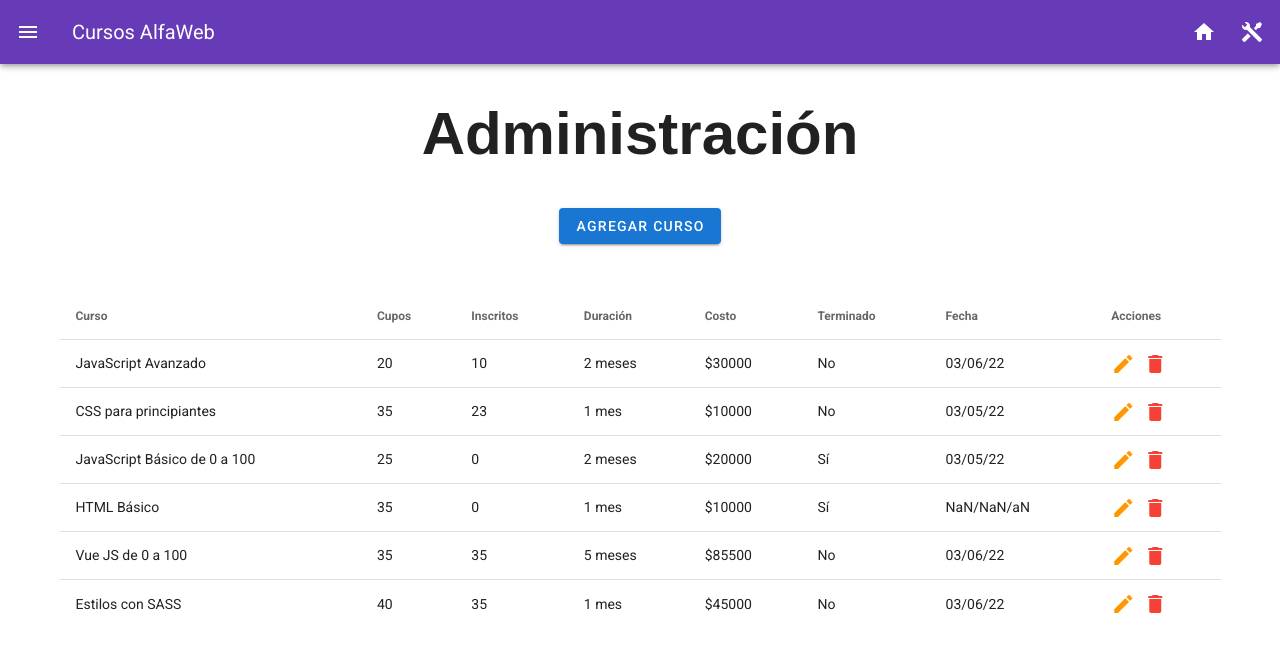
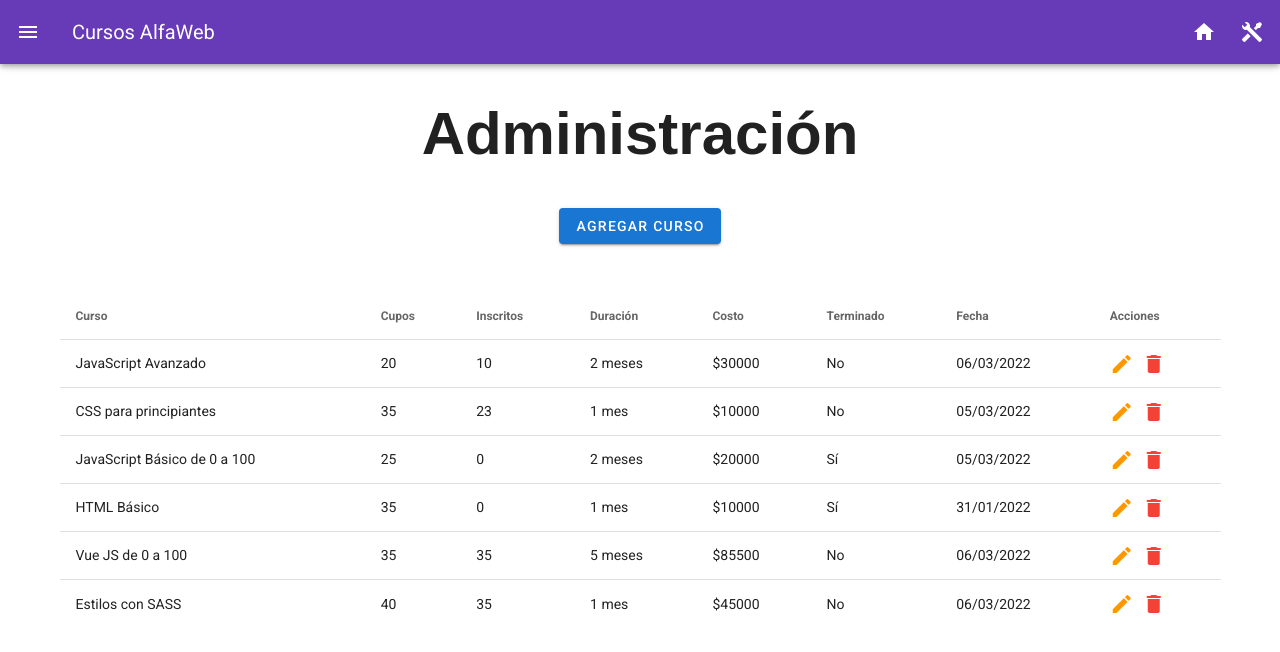
Before and after one commit to laurabarahona/practica_m7, a Vue app: page /administracion in a window 1280 px wide. Shown: the top 652 px of the page. Built offline with nearby package versions, Linux system fonts and the light colour scheme.

Commit message:
avance jueves modal

```diff
--- a/package.json
+++ b/package.json
@@ -9,6 +9,7 @@
   },
   "dependencies": {
     "core-js": "^3.8.3",
+    "moment": "^2.30.1",
     "vue": "^2.6.14",
     "vue-router": "^3.5.1",
     "vuetify": "^2.6.0",
--- a/src/store/index.js
+++ b/src/store/index.js
@@ -1,5 +1,6 @@
 import Vue from 'vue'
 import Vuex from 'vuex'
+import moment from 'moment'  // Importa moment.js para el formateo de fechas
 
 Vue.use(Vuex)
 
@@ -45,7 +46,15 @@ export default new Vuex.Store({
     agregarCurso({ commit, state }, nuevoCurso) {
       // Generar un nuevo id basado en el número de cursos existentes
       const newId = state.cursos.length ? state.cursos[state.cursos.length - 1].id + 1 : 1;
-      const cursoConId = { ...nuevoCurso, id: newId };  // Asigna el nuevo id
+
+      // Formatear la fecha de registro usando moment.js
+      const cursoConId = {
+        ...nuevoCurso,
+        id: newId,
+        fecha_registro: moment(nuevoCurso.fecha_registro, 'DD/MM/YYYY').format('DD/MM/YYYY')  // Asegurarse de que la fecha esté en formato 'DD/MM/YYYY'
+      };
+
+      // Commit de la mutación para agregar el curso
       commit('ADD_CURSO', cursoConId);
     }
   },
--- a/src/views/AdminView.vue
+++ b/src/views/AdminView.vue
@@ -142,13 +142,14 @@
 
 <script>
 import { mapActions, mapGetters } from 'vuex';
+import moment from 'moment';
 export default {
     name: 'admin-view',
     //props: {}
     data() {
     return {
-        dialog: false, // Controla si el modal está abierto o cerrado
-        valid: false,  // Controla la validación del formulario
+      dialog: false,  // Controla si el modal está abierto o cerrado
+      valid: false,   // Controla la validación del formulario
       // Reglas de validación para los campos
       nombreRules: [(v) => !!v || 'El nombre es requerido', (v) => v.length <= 40 || 'Máximo 40 caracteres'],
       cuposRules: [(v) => !!v || 'Los cupos son requeridos'],
@@ -158,7 +159,7 @@ export default {
       fechaRules: [(v) => !!v || 'La fecha es requerida'],
       completadoRules: [(v) => !!v || 'El estado es requerido'],
       costoRules: [(v) => !!v || 'El costo es requerido'],
-        numericRule: (v) => /^\d+$/.test(v) || 'Debe ser un valor numérico',  // Solo números
+      numericRule: (v) => /^\d+$/.test(v) || 'Debe ser un valor numérico',
       nuevoCurso: {  // Objeto para un nuevo curso
         nombre: '',
         img: '',
@@ -177,29 +178,34 @@ export default {
   },
   methods: {
     ...mapActions(['agregarCurso']),
+
     abrirModal() {
-        this.dialog = true;  // Abre el modal
-        this.nuevoCurso.fecha_registro = this.formatDate(new Date());  // Asigna la fecha actual al abrir el modal
-        this.nuevoCurso.completado = 'false';  // Asigna el estado por defecto como 'false'
+      this.dialog = true;
+      // Usa moment.js para asignar la fecha actual formateada por defecto
+      this.nuevoCurso.fecha_registro = moment().format('DD/MM/YYYY');
+      this.nuevoCurso.completado = false;  // Estado por defecto como "false"
     },
+
     cerrarModal() {
-        this.dialog = false;  // Cierra el modal
+      this.dialog = false;
       this.resetFormulario();  // Resetea el formulario cuando se cierra
     },
+
     resetFormulario() {
-        // Limpia el formulario
+      // Limpia el formulario y asigna la fecha actual con moment
       this.nuevoCurso = {
         nombre: '',
         img: '',
         cupos: '',
         inscritos: '',
         duracion: '',
-          fecha_registro: this.formatDate(new Date()),  // Fecha actual por defecto
-          completado: 'false',  // Estado por defecto
+        fecha_registro: moment().format('DD/MM/YYYY'),  // Fecha actual por defecto usando moment
+        completado: false,
         costo: '',
         descripcion: ''
       };
     },
+
     agregarCurso() {
       if (this.$refs.form.validate()) {
         // Llama a la acción de Vuex para agregar el curso
@@ -207,28 +213,18 @@ export default {
         this.cerrarModal();  // Cierra el modal después de agregar
       }
     },
+
     formatDate(date) {
-        if (!(date instanceof Date)) {
-          date = new Date(date);  // Asegura que la fecha sea una instancia válida de Date
-        }
-        const day = String(date.getDate()).padStart(2, '0');  // Agrega ceros si es necesario
-        const month = String(date.getMonth() + 1).padStart(2, '0');  // Los meses empiezan desde 0
-        const year = String(date.getFullYear()).substr(-2);  // Dos últimos dígitos del año
-        return `${day}/${month}/${year}`;
+      if (!date) return '';  // Si no hay fecha, devolver una cadena vacía
+      const formattedDate = moment(date, 'DD/MM/YYYY', true);  // Intentar formatear la fecha en 'DD/MM/YYYY'
+      if (formattedDate.isValid()) {
+        return formattedDate.format('DD/MM/YYYY');  // Si la fecha es válida, formatearla en el formato deseado
+      } else {
+        return 'Fecha inválida';  // Si no es válida, devuelve un mensaje o valor predeterminado
       }
     },
-    // watch: {},
-    // components: {},
-    // mixins: [],
-    // filters: {},
-    // -- Lifecycle Methods
-  //   mounted() {
-  //   if (this.allCursos.length === 0) {
-  //     this.fetchCursos();  // Solo llama a fetchCursos si los cursos aún no están cargados
-  //   }
-  // }
-    // -- End Lifecycle Methods
   }
+};
 </script>
 
 <style scoped>
```
Also changed, not shown: 1 other file (tests, documents, lock files or other folders). Lines whose indentation alone changed are shown as unchanged.
